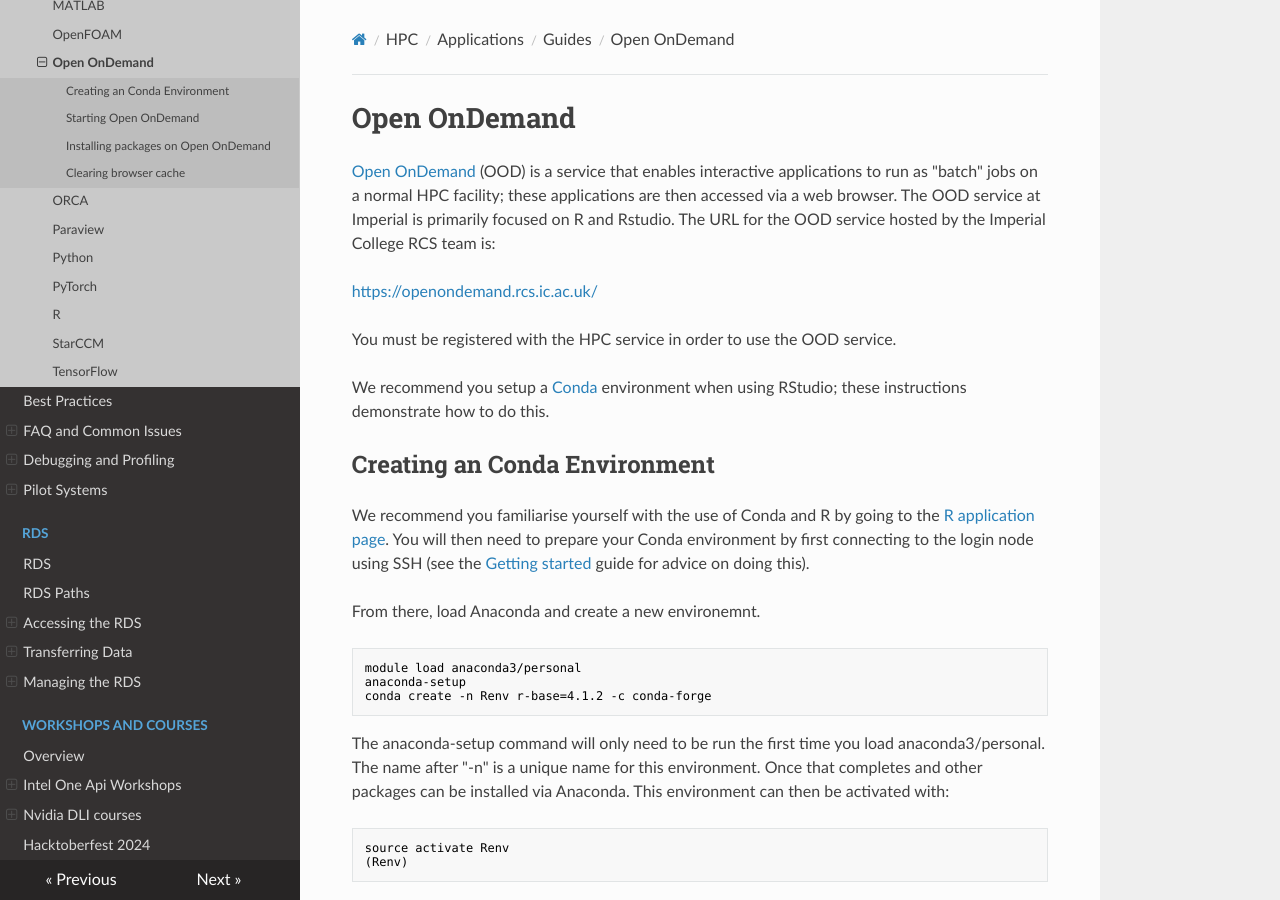
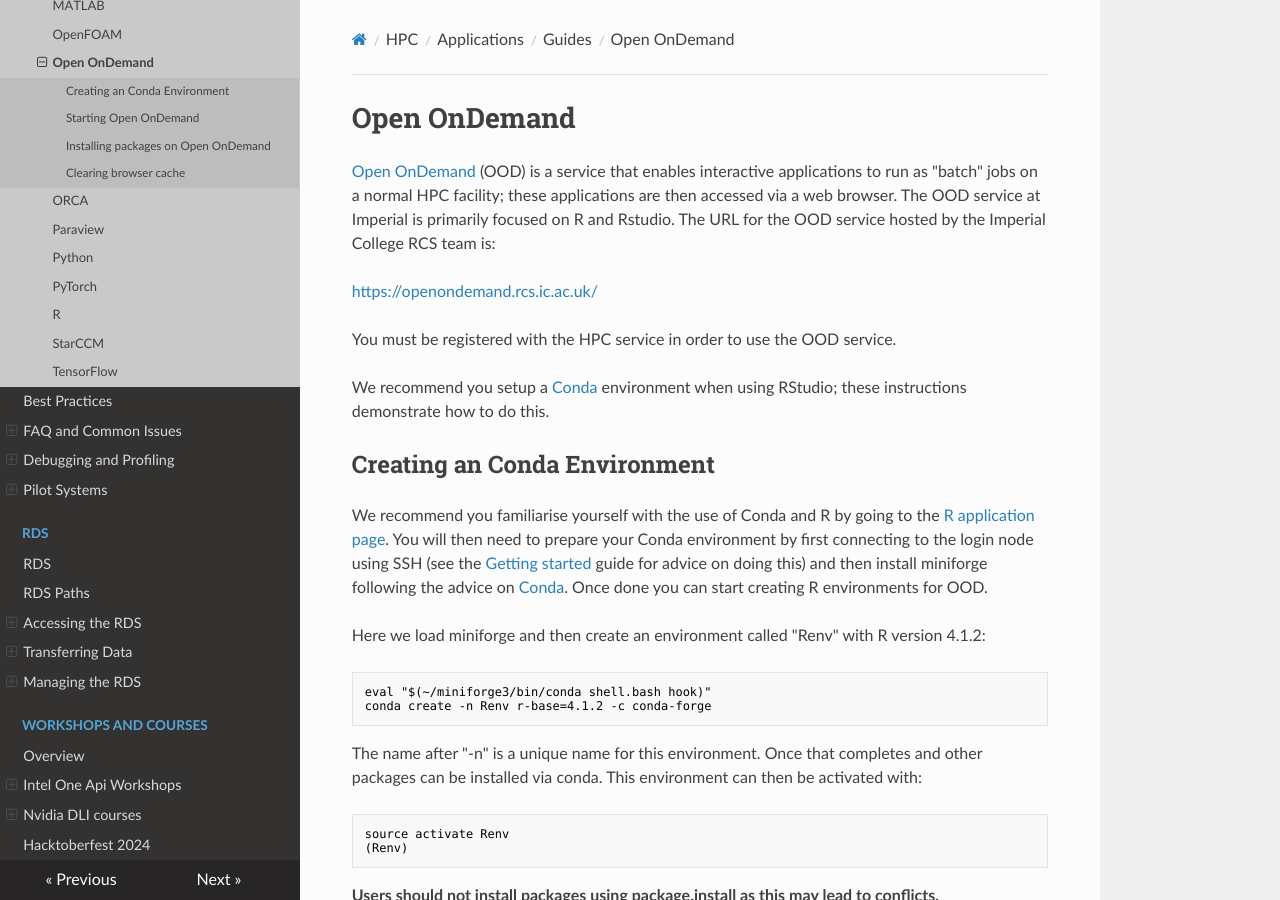
Before and after one commit to ImperialCollegeLondon/icl-rcs-user-guide, an MkDocs documentation site: the page built from docs/hpc/applications/guides/openondemand.md, in a window 1280 px wide and 900 px high. Built offline with MkDocs 1.6.1, drawn with Linux system fonts in a browser that asks for light colours; nearby versions of some CDN libraries; some of the changed text lies outside the part shown.

Commit message:
Update related software

````diff
--- a/docs/hpc/applications/guides/openondemand.md
+++ b/docs/hpc/applications/guides/openondemand.md
@@ -10,17 +10,16 @@ We recommend you setup a [Conda](./conda.md) environment when using RStudio; the
 
 ## Creating an Conda Environment
 
-We recommend you familiarise yourself with the use of Conda and R by going to the [R application page](./R.md). You will then need to prepare your Conda environment by first connecting to the login node using SSH (see the [Getting started](../../getting-started/index.md) guide for advice on doing this).
+We recommend you familiarise yourself with the use of Conda and R by going to the [R application page](./R.md). You will then need to prepare your Conda environment by first connecting to the login node using SSH (see the [Getting started](../../getting-started/index.md) guide for advice on doing this) and then install miniforge following the advice on [Conda](./conda.md). Once done you can start creating R environments for OOD.
 
-From there, load Anaconda and create a new environemnt.
+Here we load miniforge and then create an environment called "Renv" with R version 4.1.2:
 
 ```console
-module load anaconda3/personal
-anaconda-setup
+eval "$(~/miniforge3/bin/conda shell.bash hook)"
 conda create -n Renv r-base=4.1.2 -c conda-forge
 ```
 
-The anaconda-setup command will only need to be run the first time you load anaconda3/personal. The name after "-n" is a unique name for this environment. Once that completes and other packages can be installed via Anaconda. This environment can then be activated with:
+The name after "-n" is a unique name for this environment. Once that completes and other packages can be installed via conda. This environment can then be activated with:
 
 ```console
 source activate Renv
@@ -72,7 +71,7 @@ At the top left of the screen select the tab called Terminal. This will drop the
 First the R environment needs to be loaded, which is done in a similar way to before.
 
 ```console
-module load anaconda3/personal
+eval "$(~/miniforge3/bin/conda shell.bash hook)"
 source activate Renv
 ```
 
````
Also changed, not shown: docs/hpc/applications/guides/R.md (+2 -2 lines), docs/hpc/applications/guides/jupyter.md (+5 -5 lines), docs/hpc/applications/guides/pytorch.md (+2 -3 lines), docs/hpc/applications/guides/tensorflow.md (+2 -3 lines).
